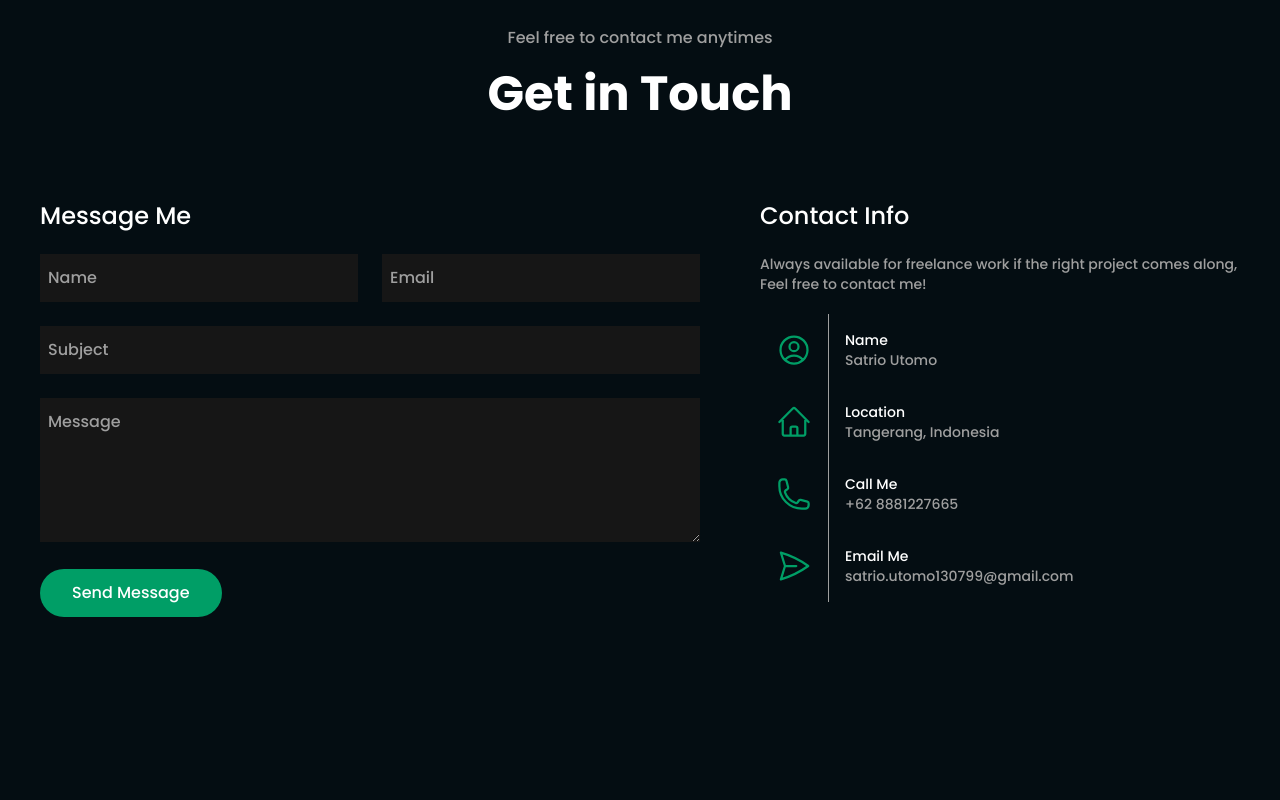
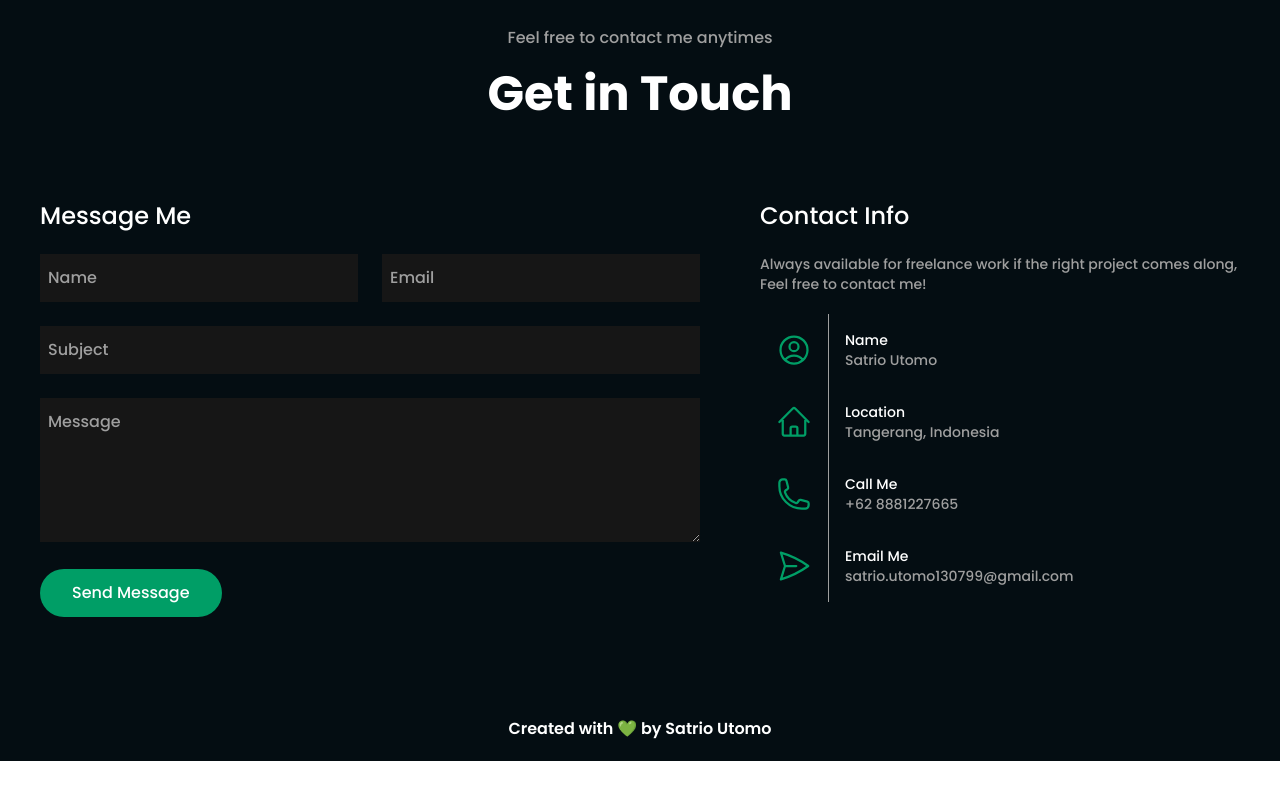
Before and after one commit to SatrioUtomo13/Portofolio-V.2, a React (Create React App) app in the folder frontend/: page / in a window 1280 px wide. Shown: the part 2395-3195 px from the top of the page. After the commit the page ends 3156 px from the top, so only its background shows below. Built offline with nearby package versions, Linux system fonts and the light colour scheme; the HTML template or start-up script is replaced by a standard one; a web font is replaced by a local one.

Commit message:
finish footer & add framer motion

```diff
--- a/frontend/package.json
+++ b/frontend/package.json
@@ -8,6 +8,7 @@
     "@testing-library/user-event": "^13.5.0",
     "@tsparticles/react": "^3.0.0",
     "@tsparticles/slim": "^3.0.3",
+    "framer-motion": "^10.17.5",
     "react": "^18.2.0",
     "react-dom": "^18.2.0",
     "react-scripts": "5.0.1",
--- a/frontend/src/App.js
+++ b/frontend/src/App.js
@@ -3,15 +3,17 @@ import Hero from "./components/Hero.js"
 import About from "./components/About.js"
 import Services from "./components/Services.js"
 import Contacts from "./components/Contacts.js"
+import Footer from "./components/Footer.js"
 
 function App() {
   return (
-    <div className="w-full h-[5000px] bg-background">
+    <div className="w-full bg-background">
       <Navbar/>
       <Hero/>
       <About/>
       <Services/>
       <Contacts/>
+      <Footer/>
     </div>
   );
 }
--- a/frontend/src/components/Contacts.js
+++ b/frontend/src/components/Contacts.js
@@ -2,7 +2,7 @@ import React from 'react'
 
 function Contacts() {
   return (
-    <div className='w-full h-fit font-poppins text-white'>
+    <div className='w-full h-fit font-poppins text-white mb-10'>
         <div className='flex flex-col items-center space-y-5'>
             <span className='text-text text-sm lg:text-base'>Feel free to contact me anytimes</span>
             <span className='text-4xl font-bold lg:text-5xl'>Get in Touch</span>
--- /dev/null
+++ b/frontend/src/components/Footer.js
@@ -0,0 +1,11 @@
+import React from 'react'
+
+function Footer() {
+  return (
+    <div className='w-full flex justify-center font-poppins text-white font-semibold py-5'>
+      <span>Created with 💚 by Satrio Utomo</span>
+    </div>
+  )
+}
+
+export default Footer
```
Also changed, not shown: 1 other file (tests, documents, lock files or other folders).
